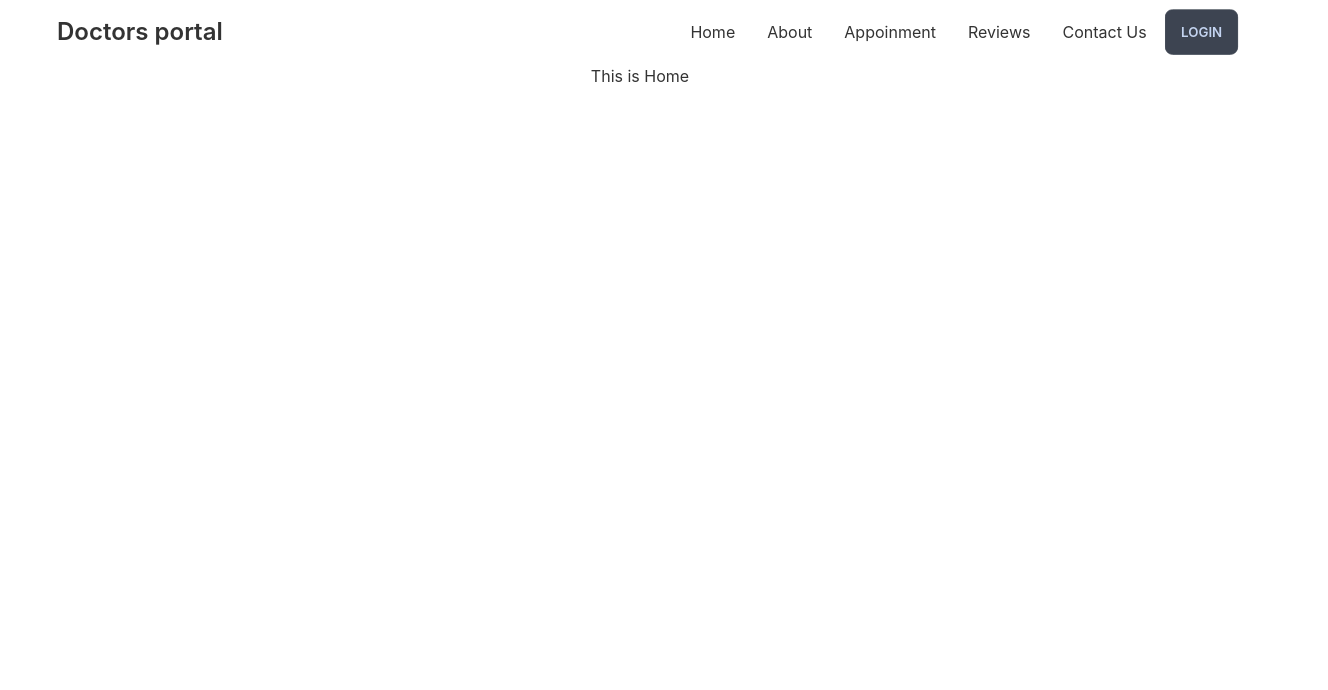
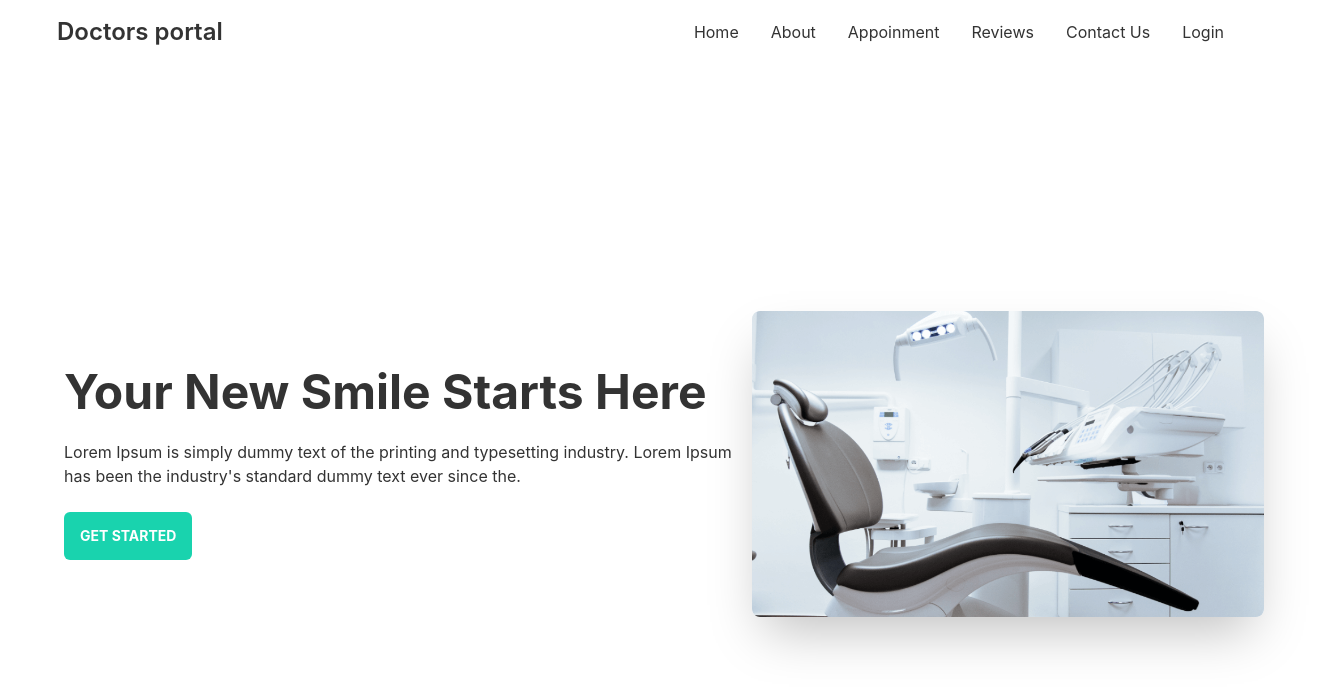
Before and after one commit to CodeWithShamim/doctors-portal-client, a React (Create React App) app: page / in a window 1280 px wide. Shown: the top 690 px of the page, 1328 px wide, since content can reach past the window. Built offline with nearby package versions, Linux system fonts and the light colour scheme.

Commit message:
banner added

```diff
--- /dev/null
+++ b/src/components/Home/Banner.js
@@ -0,0 +1,32 @@
+import React from "react";
+import chair from "../../images/chair.png";
+
+const Banner = () => {
+  return (
+    <div className="hero min-h-screen ml-0 lg:ml-12">
+      <div className="hero-content flex-col lg:flex-row-reverse">
+        <img
+          src={chair}
+          className="max-w-lg w-full rounded-lg shadow-2xl mr-0 lg:mr-12"
+          alt=""
+        />
+        <div className="text-left">
+          <h1 className="text-5xl font-bold">Your New Smile Starts Here</h1>
+          <p className="py-6">
+            Lorem Ipsum is simply dummy text of the printing and typesetting
+            industry. Lorem Ipsum has been the industry's standard dummy text
+            ever since the.
+          </p>
+          <button
+            className="btn text-white font-bold border-0 rounded-md"
+            style={{ backgroundColor: "#19D3AE" }}
+          >
+            Get Started
+          </button>
+        </div>
+      </div>
+    </div>
+  );
+};
+
+export default Banner;
--- a/src/components/Home/Home.js
+++ b/src/components/Home/Home.js
@@ -1,9 +1,10 @@
 import React from "react";
+import Banner from "./Banner";
 
 const Home = () => {
   return (
     <div>
-      <h1>This is Home</h1>
+      <Banner />
     </div>
   );
 };
--- a/src/components/Shared/Header/Header.js
+++ b/src/components/Shared/Header/Header.js
@@ -42,10 +42,10 @@ const Header = () => {
             <li>
               <Link to="/contactUs">Contact Us</Link>
             </li>
-            {/* _______btn_____ */}
-            <button className="btn">
+            {/* _______login_____ */}
+            <li>
               <Link to="/login">Login</Link>
-            </button>
+            </li>
           </ul>
         </div>
 
@@ -72,10 +72,10 @@ const Header = () => {
           <li>
             <Link to="/contactUs">Contact Us</Link>
           </li>
-          {/* _______btn_____ */}
-          <button className="btn">
+          {/* _______login_____ */}
+          <li>
             <Link to="/login">Login</Link>
-          </button>
+          </li>
         </ul>
       </div>
     </div>
```
